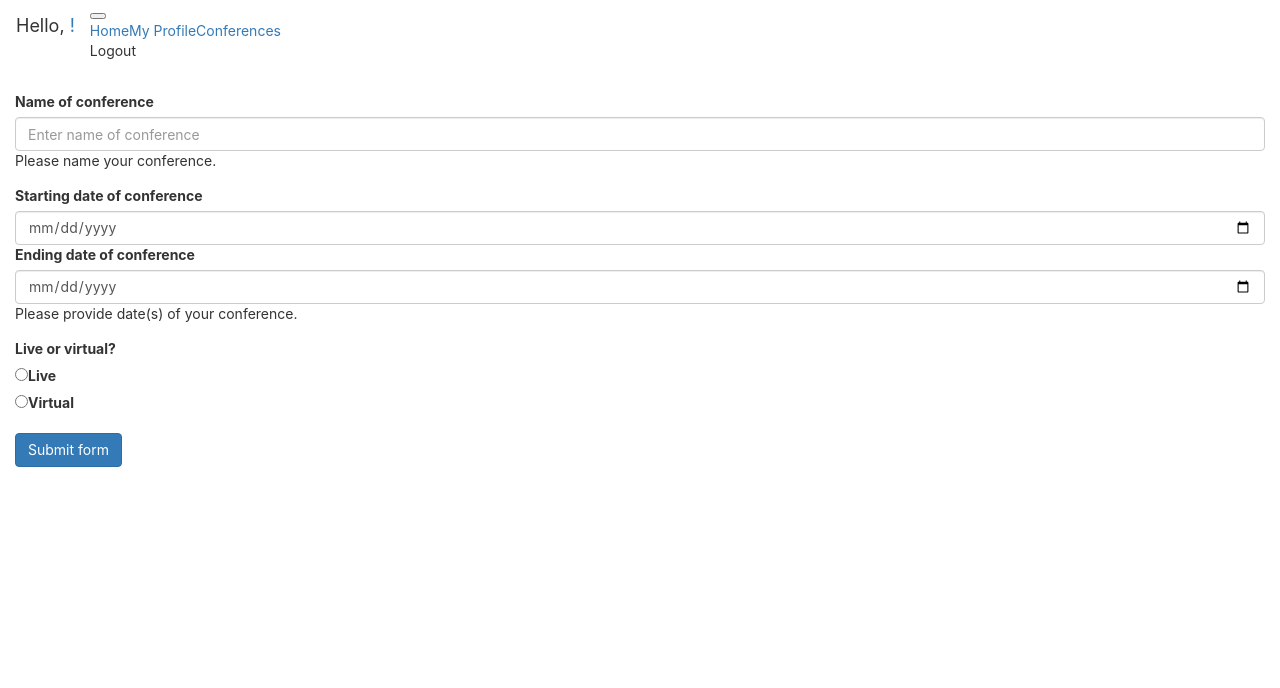
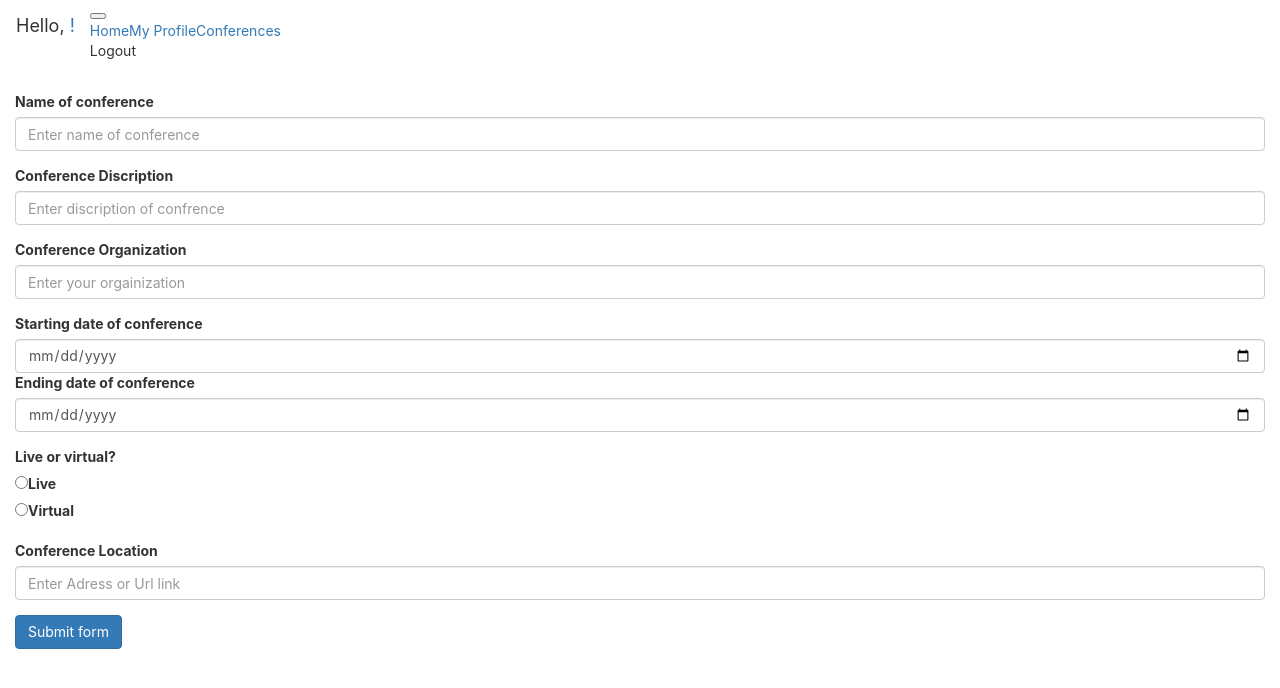
Before and after one commit to LauraCole1900/conferencePlanner, a React (Create React App) app in the folder client/: page /create_conference in a window 1280 px wide. Shown: the top 688 px of the page. Built offline with nearby package versions, Linux system fonts and the light colour scheme.

Commit message:
somewhere

```diff
--- a/client/public/index.html
+++ b/client/public/index.html
@@ -14,7 +14,6 @@
       manifest.json provides metadata used when your web app is installed on a
       user's mobile device or desktop. See https://developers.google.com/web/fundamentals/web-app-manifest/
     -->
-    <link rel="manifest" href="%PUBLIC_URL%/manifest.json" />
     <link rel="stylesheet" href="https://maxcdn.bootstrapcdn.com/bootstrap/3.3.7/css/bootstrap.min.css" />
     <!--
       Notice the use of %PUBLIC_URL% in the tags above.
--- a/client/src/components/forms/createConference.js
+++ b/client/src/components/forms/createConference.js
@@ -20,19 +20,31 @@ const CreateConference = () => {
 
             <Form.Group controlId="formConferenceName">
                 <Form.Label>Name of conference</Form.Label>
-                <Form.Control required type="input" name="confName" placeholder="Enter name of conference" value={formObject.name} className="confName" onChange={handleInputChange} />
+                <Form.Control required type="input" name="title" placeholder="Enter name of conference" value={formObject.name} className="confName" onChange={handleInputChange} />
                 <Form.Control.Feedback type="invalid">
-                    Please name your conference.
+                </Form.Control.Feedback>
+            </Form.Group>
+
+            <Form.Group controlId="formConferenceDiscription">
+                <Form.Label>Conference Discription</Form.Label>
+                <Form.Control required type="input" name="discription" placeholder="Enter discription of confrence" value={formObject.name} className="confdiscription" onChange={handleInputChange} />
+                <Form.Control.Feedback type="invalid">
+                </Form.Control.Feedback>
+            </Form.Group>
+
+            <Form.Group controlId="formConferenceDiscription">
+                <Form.Label>Conference Organization</Form.Label>
+                <Form.Control required type="input" name="organization" placeholder="Enter your orgainization" value={formObject.name} className="conforganization" onChange={handleInputChange} />
+                <Form.Control.Feedback type="invalid">
                 </Form.Control.Feedback>
             </Form.Group>
 
             <Form.Group controlId="formConferenceDate">
                 <Form.Label>Starting date of conference</Form.Label>
-                <Form.Control required type="date" name="confDates" placeholder="Enter conference dates" value={formObject.date} className="confDates" onChange={handleInputChange} />
+                <Form.Control required type="date" name="StartDate" placeholder="Enter conference dates" value={formObject.date} className="confStartDates" onChange={handleInputChange} />
                 <Form.Label>Ending date of conference</Form.Label>
-                <Form.Control required type="date" name="confDates" placeholder="Enter conference dates" value={formObject.date} className="confDates" onChange={handleInputChange} />
+                <Form.Control required type="date" name="EndDate" placeholder="Enter conference dates" value={formObject.date} className="confendDates" onChange={handleInputChange} />
                 <Form.Control.Feedback type="invalid">
-                    Please provide date(s) of your conference.
                 </Form.Control.Feedback>
             </Form.Group>
 
@@ -40,7 +52,16 @@ const CreateConference = () => {
                 <Form.Label>Live or virtual?</Form.Label>
                 <Form.Check type="radio" id="confTypeLive" name="confType" label="Live" value="live" onChange={handleInputChange} />
                 <Form.Check type="radio" id="confTypeVirtual" name="confType" label="Virtual" value="virtual" onChange={handleInputChange} />
-                </Form.Group>
+            </Form.Group>
+
+            <Form.Group controlId="formConferencelocation">
+                <Form.Label>Conference Location</Form.Label>
+                <Form.Control required type="input" name="location" placeholder="Enter Adress or Url link" value={formObject.name} className="conforganization" onChange={handleInputChange} />
+                <Form.Control.Feedback type="invalid">
+                </Form.Control.Feedback>
+            </Form.Group>
+
+
 
             <Button onClick={handleFormSubmit} type="submit">Submit form</Button>
         </Form>
```
Also changed, not shown: 1 other file (tests, documents, lock files or other folders).
